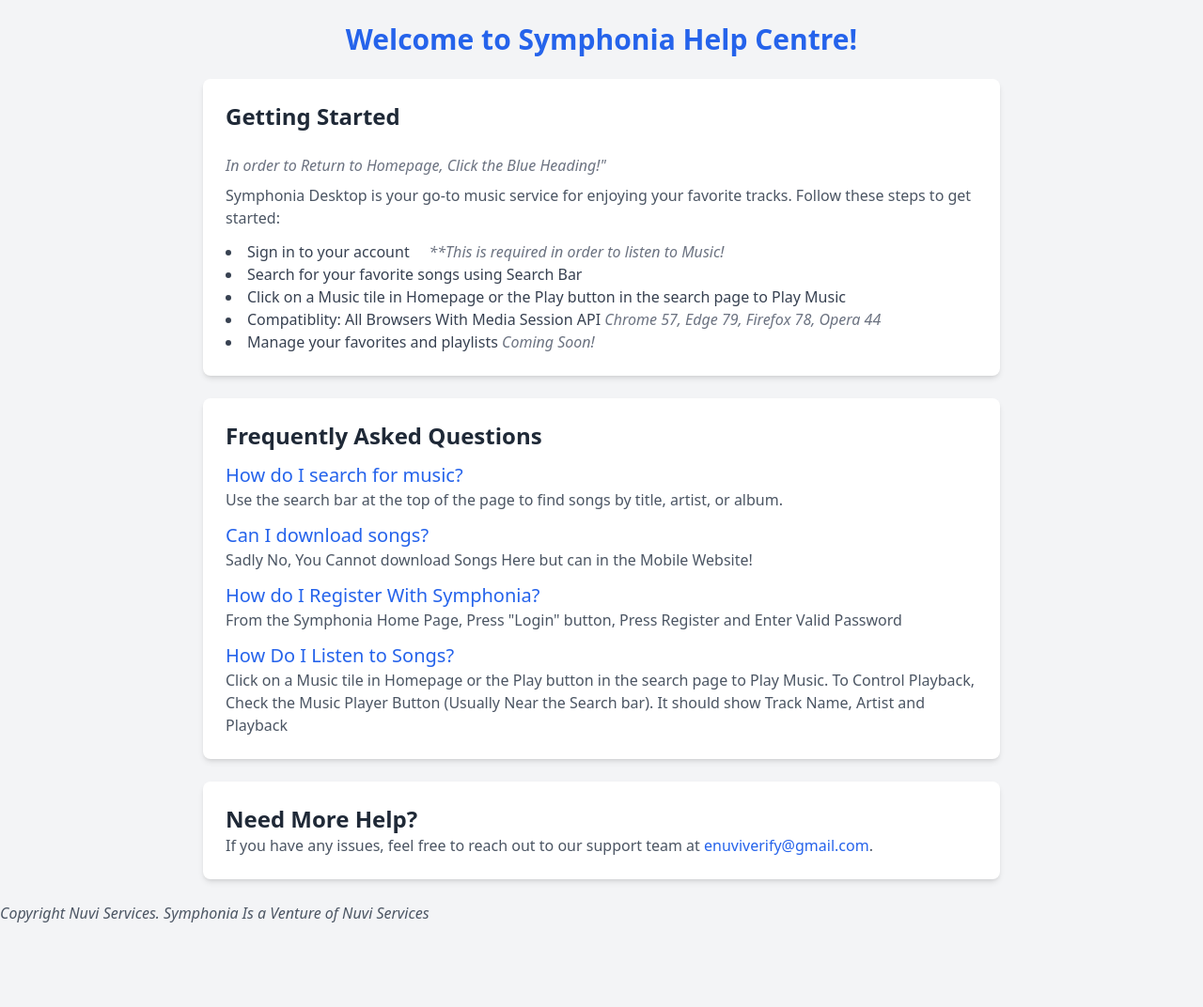
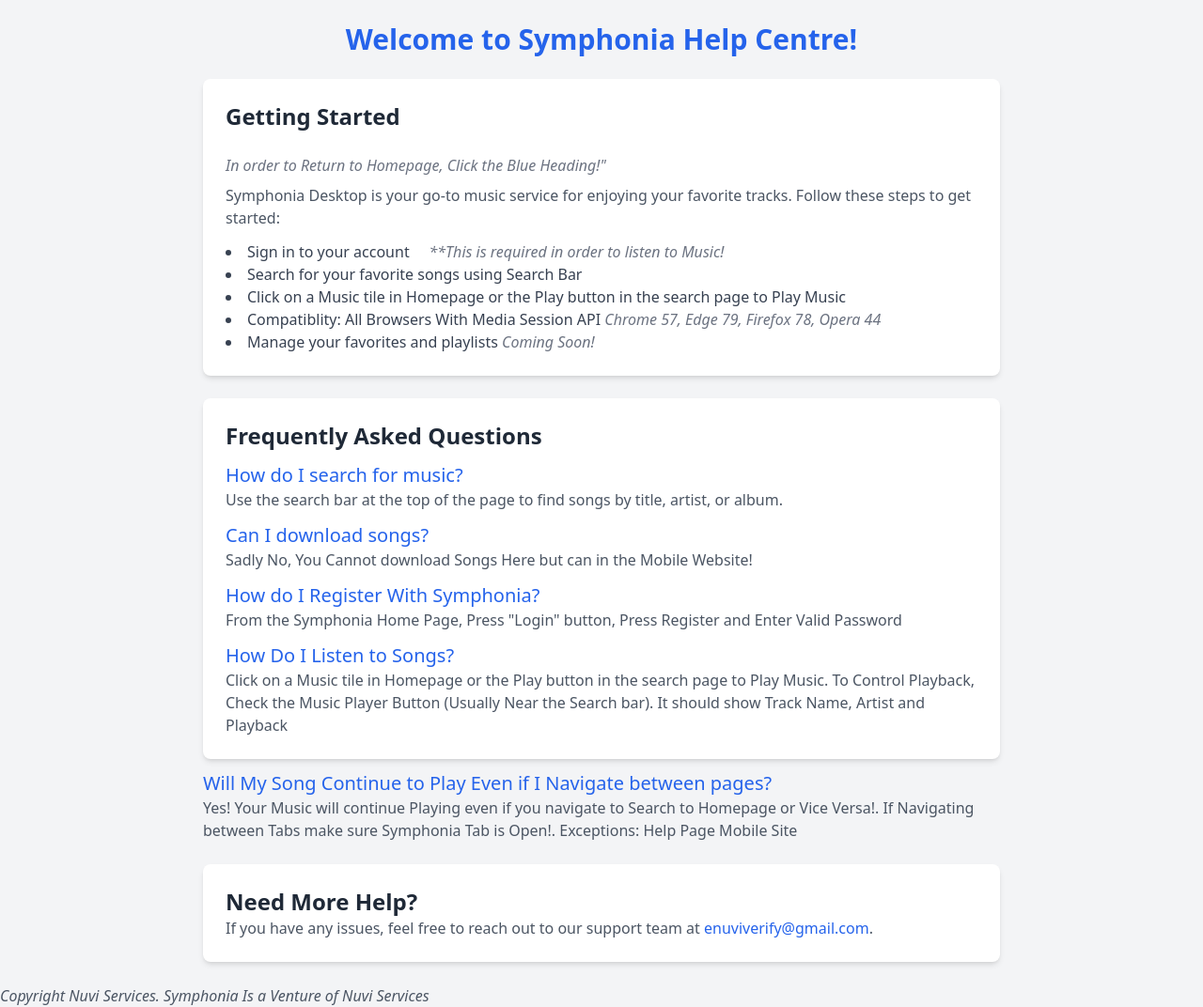
Before and after one commit to anyosil/nmd, a plain HTML site: page web.archive.org/web/20110612020852/music.ovi.com/in/en/faq.html in a window 1280 px wide. Shown: the whole page at 94% size. Before the commit the page ends 984 px from the top, so only its background shows below. Drawn offline with nearby package versions, Linux system fonts and the light colour scheme.

Commit message:
Update faq.html

```diff
--- a/web.archive.org/web/20110612020852/music.ovi.com/in/en/faq.html
+++ b/web.archive.org/web/20110612020852/music.ovi.com/in/en/faq.html
@@ -44,6 +44,15 @@
                 <p class="text-gray-600">Click on a Music tile in Homepage or the Play button in the search page to Play Music. To Control Playback, Check the Music Player Button (Usually Near the Search bar). It should show Track Name, Artist and Playback</p>
             </div>
         </div>
+       <div class="mt-3">
+                <h3 class="text-xl font-medium text-blue-600">Will My Song Continue to Play Even if I Navigate between pages?</h3>
+                <p class="text-gray-600">Yes! Your Music will continue Playing even if you navigate to Search to Homepage or Vice Versa!. If Navigating between Tabs make sure Symphonia Tab is Open!.
+
+Exceptions:
+
+Help Page
+Mobile Site</p>
+            </div>
 
         <div class="mt-6 bg-white shadow-md rounded-lg p-6">
             <h2 class="text-2xl font-semibold text-gray-800">Need More Help?</h2>
```
